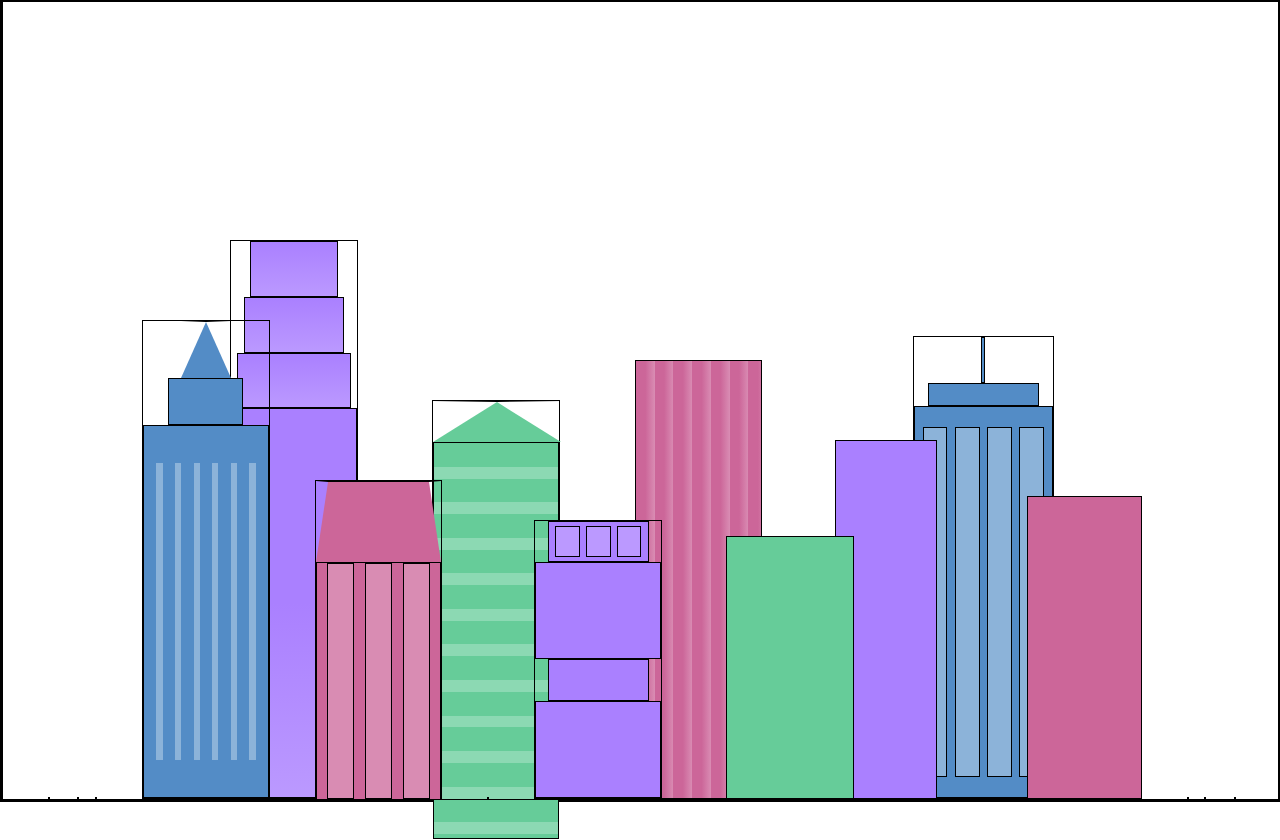
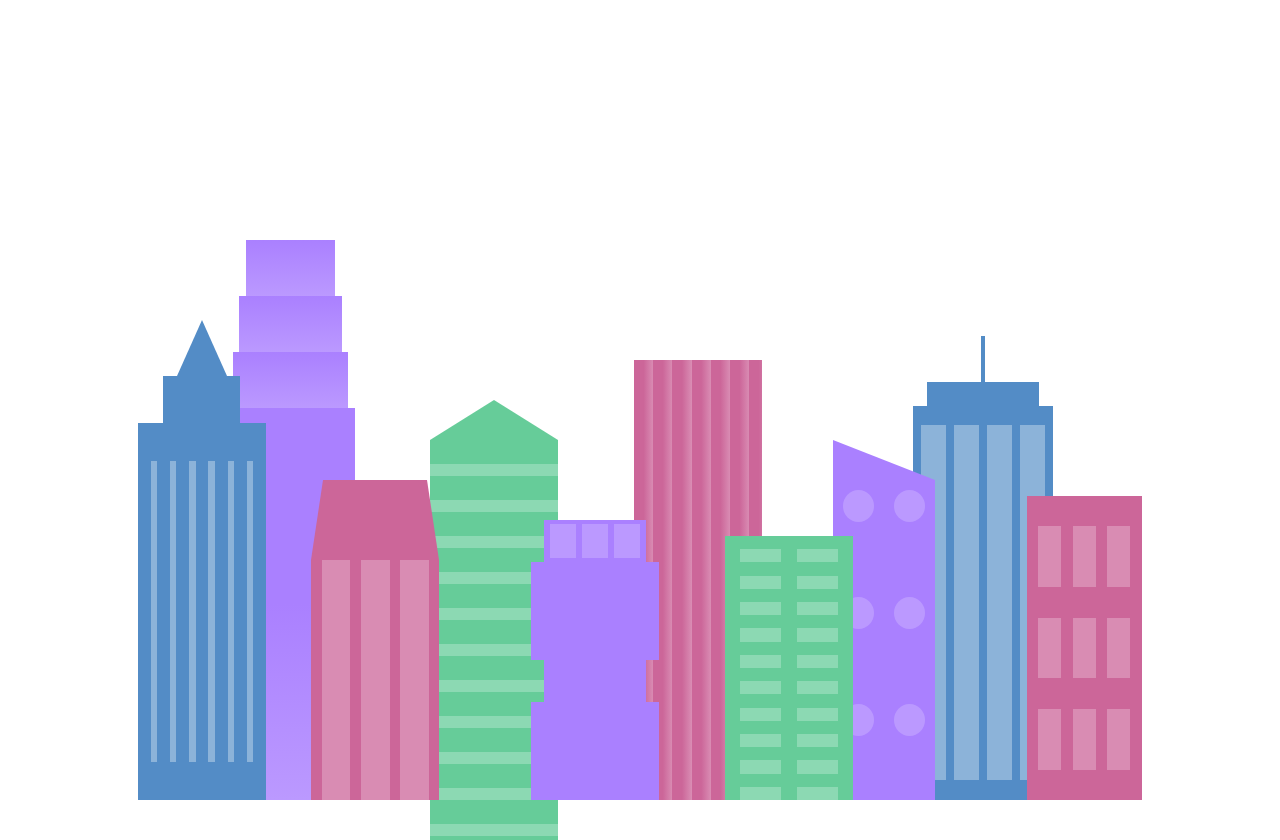
Before and after one commit to DmitryChijov/panorama-css, a plain HTML site: page index.html in a window 1280 px wide. Drawn offline with Linux system fonts and the light colour scheme.

Commit message:
добавляет все здания с окнами

```diff
--- a/index.html
+++ b/index.html
@@ -67,7 +67,17 @@
             <div class="fb3a"></div>
             <div class="fb3b"></div>
         </div>
-        <div class="fb4"></div>
+        <div class="fb4">
+            <div class="fb4a"></div>
+            <div class="fb4b">
+                <div class="fb4-window"></div>
+                <div class="fb4-window"></div>
+                <div class="fb4-window"></div>
+                <div class="fb4-window"></div>
+                <div class="fb4-window"></div>
+                <div class="fb4-window"></div>
+            </div>
+        </div>
         <div class="fb5"></div>
         <div class="fb6"></div>
         <div></div>
--- a/styles.css
+++ b/styles.css
@@ -15,7 +15,7 @@
 это поможет визиализировать расположение и размер элементов
 потом удалить */
 * {
-    border: 1px solid black;
+    /* border: 1px solid black; */
     box-sizing: border-box; /*граница не будет добавлять размер элементам*/
 }
 
@@ -246,21 +246,65 @@ body {
 .fb4 {
     width: 8%;
     height: 45%;
-    background-color: var(--building-color1);
     position: relative; /*здвигаем левее*/
     left: 10%;
+}
+
+.fb4a {
+    border-top: 5vh solid transparent;
+    border-left: 8vw solid var(--building-color1);
+}
+
+.fb4b {
+    width: 100%;
+    height: 89%;
+    background-color: var(--building-color1);
+    display: flex;
+    flex-wrap: wrap;
+}
+
+.fb4-window {
+    width: 30%;
+    height: 10%;
+    border-radius: 50%;
+    background-color: var(--window-color1);
+    margin: 10%;
 }
 
 .fb5 {
     width: 10%;
     height: 33%;
-    background-color: var(--building-color2);
     position: relative; /*сдвигаем правее, благодаря чему оно выходит на первый план*/
     right: 10%;
+    background: repeating-linear-gradient(
+        var(--building-color2) 0%,
+        var(--building-color2) 5%,
+        transparent 5%,
+        transparent 10%
+    ),
+    repeating-linear-gradient(
+        90deg,
+        var(--building-color2) 0%,
+        var(--building-color2) 12%,
+        var(--window-color2) 12%,
+        var(--window-color2) 44%
+    );
 }
 
 .fb6 {
     width: 9%;
     height: 38%;
-    background-color: var(--building-color3);
+    background: repeating-linear-gradient(
+        90deg,
+        var(--building-color3) 0%,
+        var(--building-color3) 10%,
+        transparent 10%,
+        transparent 30%
+    ),
+    repeating-linear-gradient(
+        var(--building-color3) 0%,
+        var(--building-color3) 10%,
+        var(--window-color3) 10%,
+        var(--window-color3) 30%
+    );
 }
```
